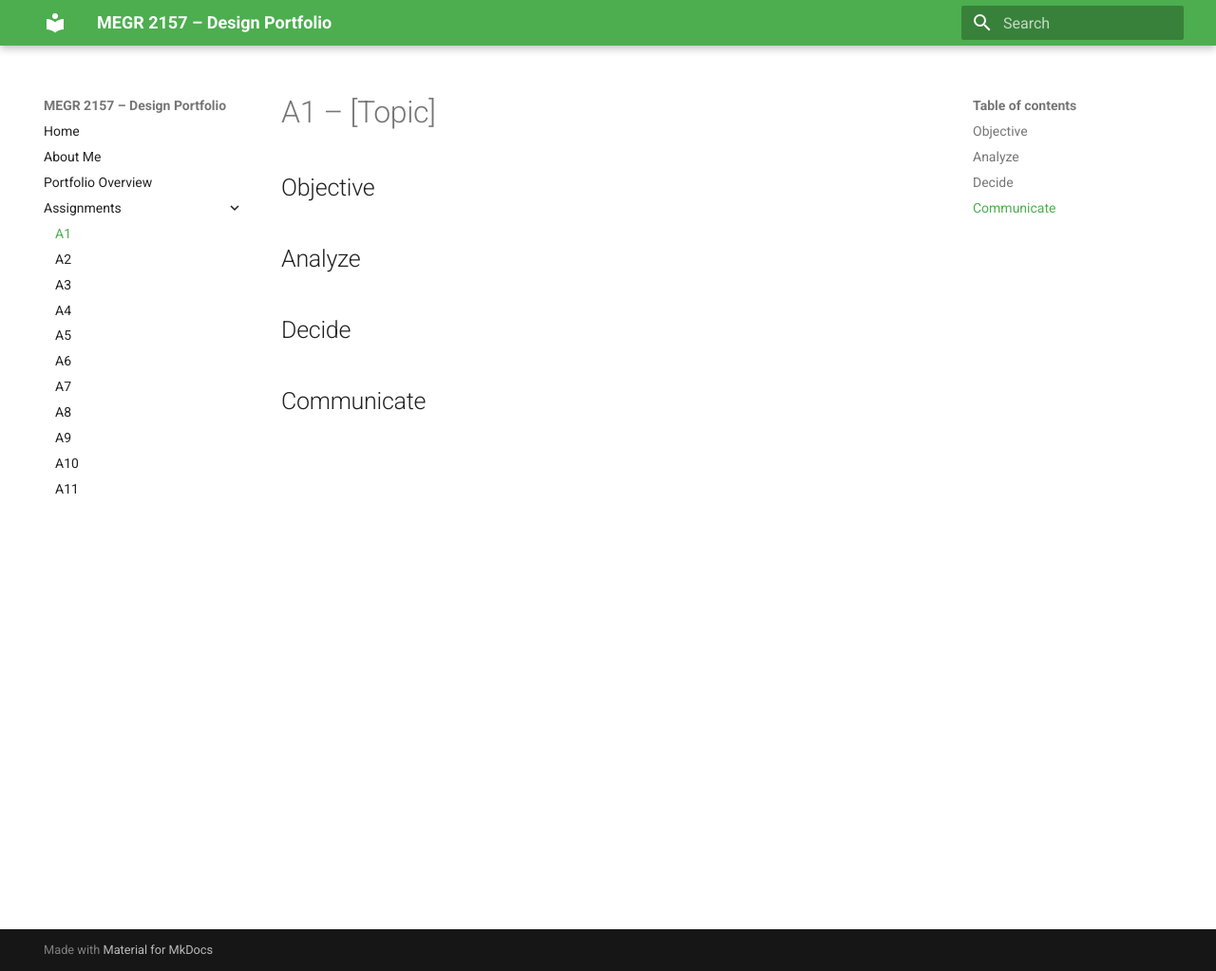
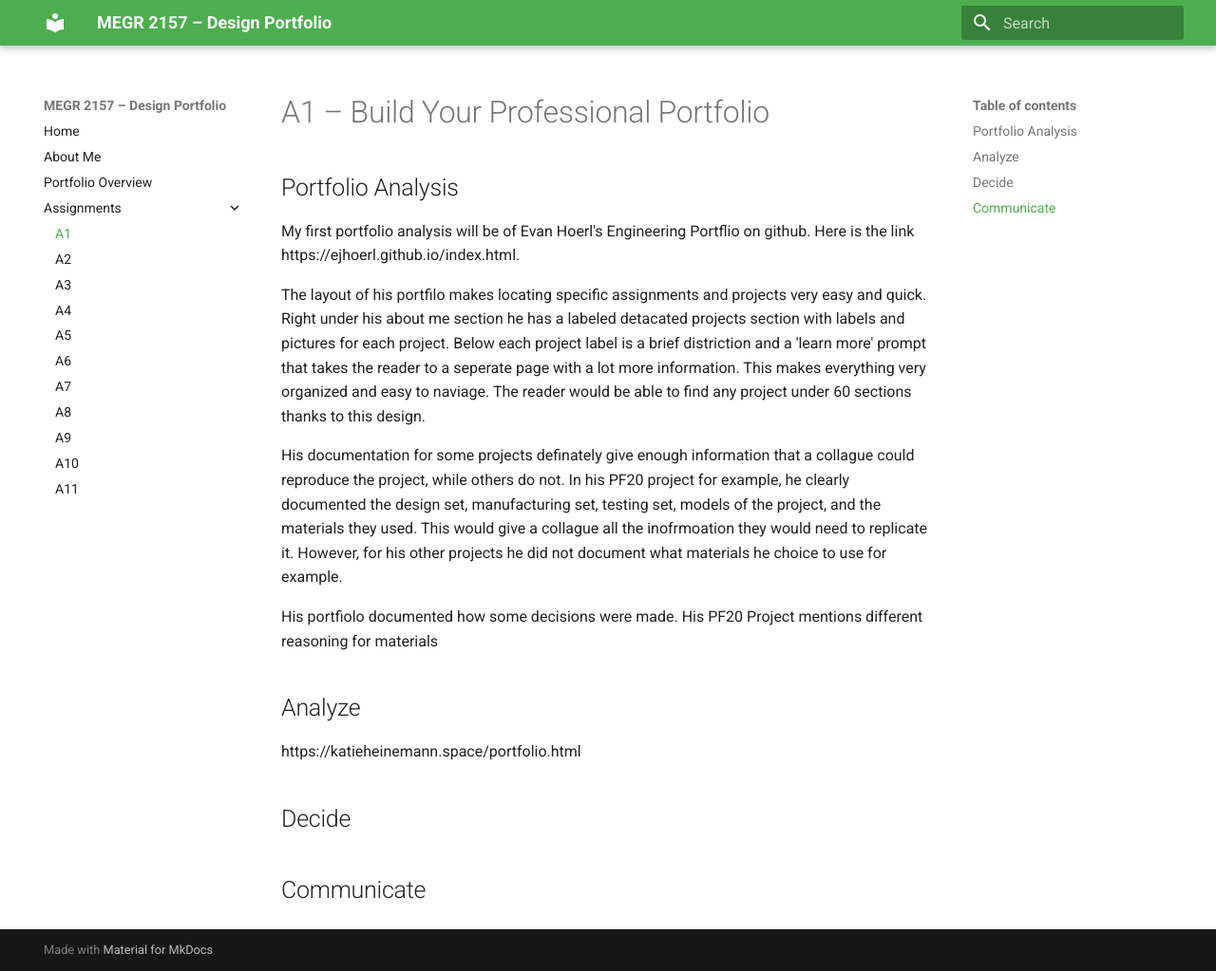
Before and after one commit to Elsa-Reichert/megr2157-portfolio, an MkDocs documentation site: the page built from docs/assignments/A01/index.md, in a window 1280 px wide and 1023 px high. Shown: the whole window at 95% size. Built offline with MkDocs 1.6.1 and Material for MkDocs 9.7.7, drawn with Linux system fonts in a browser that asks for light colours.

Commit message:
Update index.md

```diff
--- a/docs/assignments/A01/index.md
+++ b/docs/assignments/A01/index.md
@@ -1,9 +1,16 @@
-# A1 – [Topic]
+# A1 – Build Your Professional Portfolio
 
-## Objective
+## Portfolio Analysis
+My first portfolio analysis will be of Evan Hoerl's Engineering Portflio on github. Here is the link https://ejhoerl.github.io/index.html.
 
+The layout of his portfilo makes locating specific assignments and projects very easy and quick. Right under his about me section he has a labeled detacated projects section with labels and pictures for each project. Below each project label is a brief distriction and a 'learn more' prompt that takes the reader to a seperate page with a lot more information. This makes everything very organized and easy to naviage. The reader would be able to find any project under 60 sections thanks to this design.
 
+His documentation for some projects definately give enough information that a collague could reproduce the project, while others do not. In his PF20 project for example, he clearly documented the design set, manufacturing set, testing set, models of the project, and the materials they used. This would give a collague all the inofrmoation they would need to replicate it. However, for his other projects he did not document what materials he choice to use for example.
+
+His portfiolo documented how some decisions were made. His PF20 Project mentions different reasoning for materials
 ## Analyze
+https://katieheinemann.space/portfolio.html
+
 
 
 ## Decide
```
